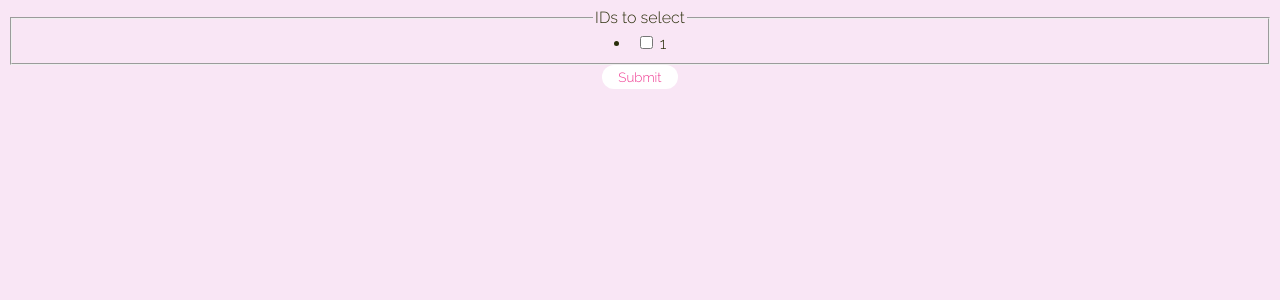
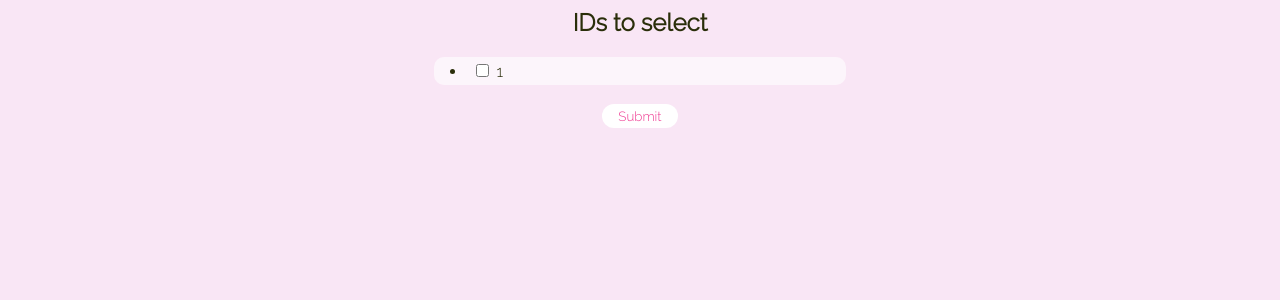
Before and after one commit to vishady721/flask-by-example, a Flask app: template templates/requestersChecklist.html in a window 1280 px wide. Shown: the top 300 px of the page. Run offline with Flask 2, Linux system fonts and the light colour scheme; the template is opened without the code that fills it: most values are stand-ins (such as "Sample title", 1, 10 or a date in 2020).

Commit message:
style updates

```diff
--- a/templates/dateChooser.html
+++ b/templates/dateChooser.html
@@ -29,7 +29,7 @@
 <div class = "form">
 <form method = "POST">
     <label for="input_ID">Date:</label>
-    <input id="input_ID" name="date" type="date" />
+    <input id="input_ID" name="date" type="date" placeholder="yyyy-mm-dd"/>
     <input type = "submit"/>
 </form>
 </div>
--- a/templates/master.html
+++ b/templates/master.html
@@ -15,8 +15,8 @@
 					console.log("Getting response from " +url)
 
                     if(server_response["authenticated"] == "true"){
-									//var url = "http://localhost:5000/"
-			                    	var url = "https://oaklandatrisk-stage.herokuapp.com/";
+									var url = "http://localhost:5000/"
+			                    	//var url = "https://oaklandatrisk-stage.herokuapp.com/";
 									$(location).attr('href',url);
                     }else{
                         window.alert("CANNOT AUTHENTICATE USER");
--- a/templates/requestersChecklist.html
+++ b/templates/requestersChecklist.html
@@ -5,19 +5,20 @@
             <link rel="stylesheet" href="{{ url_for('static', filename='css/style.css') }}">
         </head>
         <body>
-<div class="container">
+<div class="full">
     <div class="content-section">
-        <form method="GET" action="https://oaklandatrisk-stage.herokuapp.com/1">
-            <fieldset class="form-group">
-                <legend class="border-bottom mb-4">IDs to select</legend>
-                {%for i in ids%}
+        <form method="GET" action="http://localhost:5000/1">
+                <h2>IDs to select</h2>
+                <div class = "list">
+                    {%for i in ids%}
                 <li>
                         <input type = "checkbox" id = "id_{{i}}" name = "ids" value = {{i}}>
                         <label for="id1">{{i}}</label>
                  </li>
                 {% endfor %}
+                </div>
 
-            </fieldset>
+                <br>
             <input type = "submit"/>
         </form>
     </div>
```
Also changed, not shown: templates/afterchoosing.html (+6 -5 lines).
